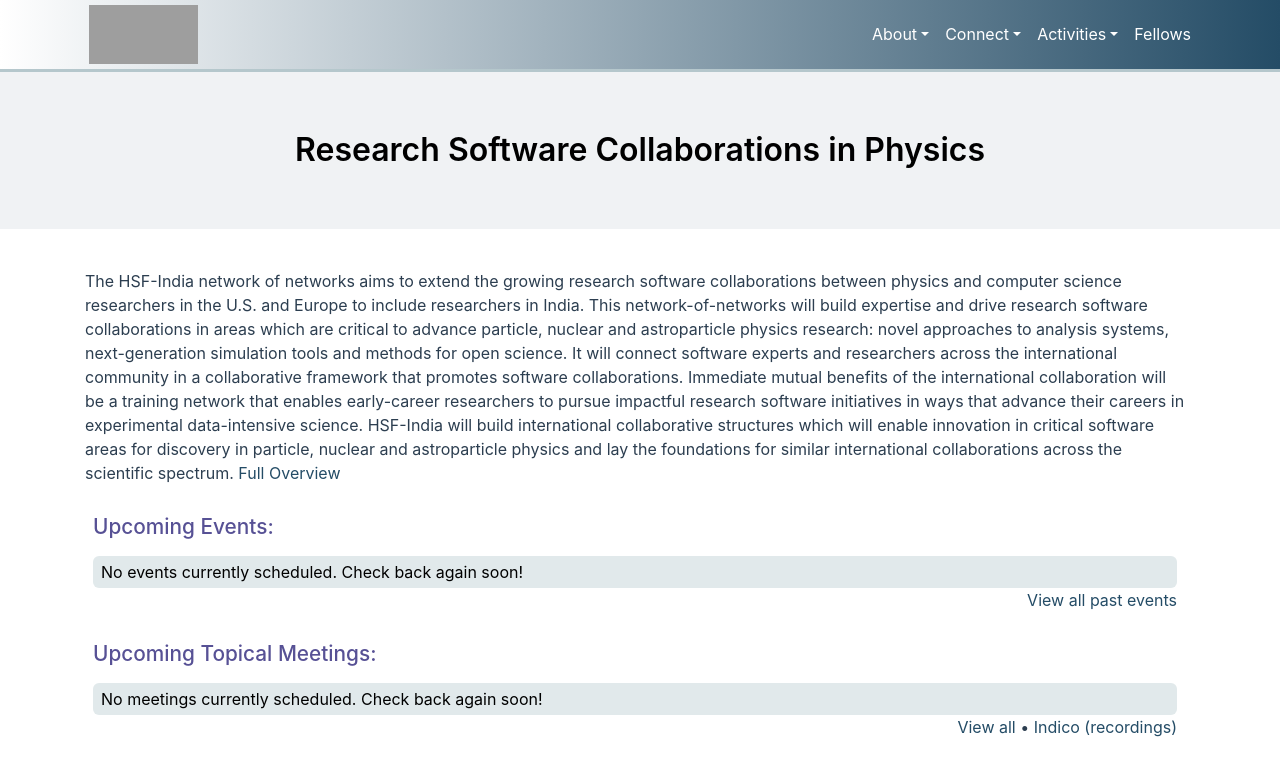
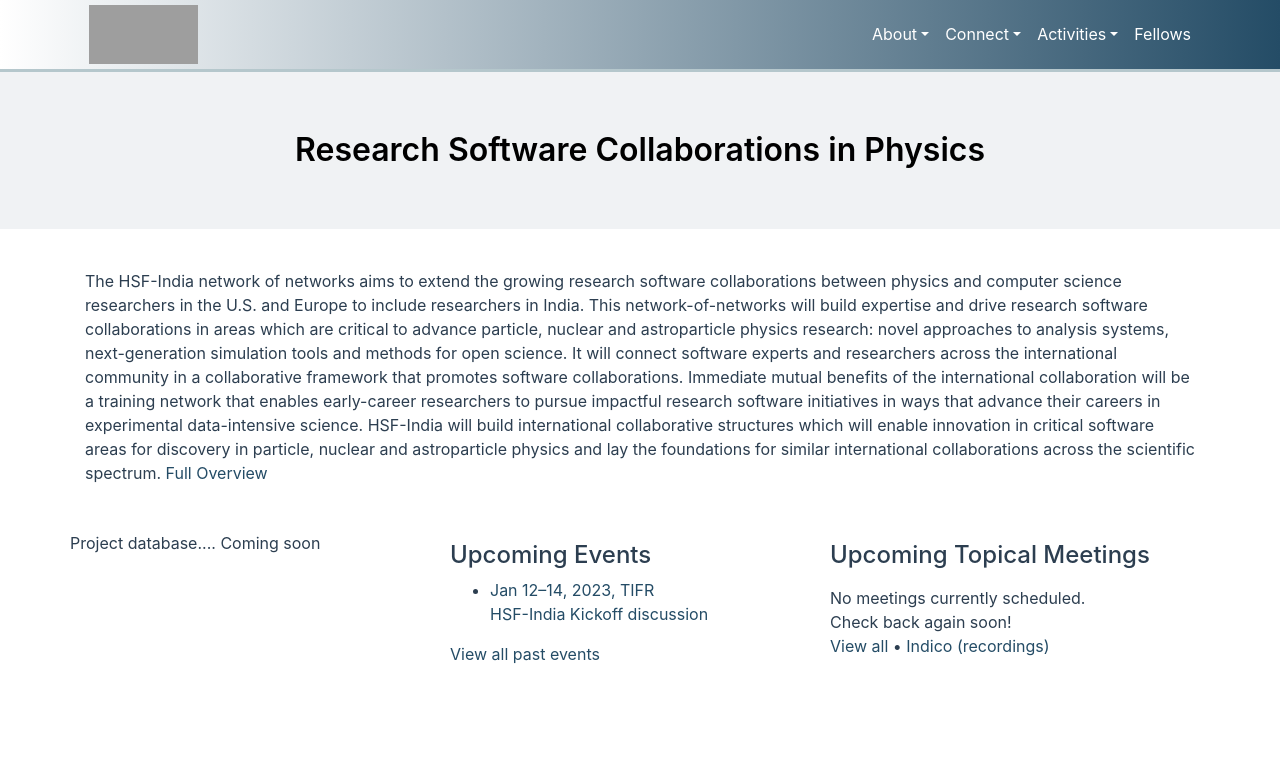
Before and after one commit to research-software-collaborations/research-software-collaborations.github.io, a Jekyll site: the page built from pages/index.html, in a window 1280 px wide and 900 px high. Shown: the top 776 px of the window. Built offline with Jekyll 4.4.1, drawn with Linux system fonts in a browser that asks for light colours; cached includes are drawn as plain includes; grey boxes are pictures that could not be loaded.

Commit message:
working towards a mainpage

```diff
--- /dev/null
+++ b/_data/events/20230112-kickoff.yml
@@ -0,0 +1,7 @@
+name: HSF-India Kickoff discussion
+startdate: 2023-01-12
+enddate: 2023-01-14
+location: TIFR
+meetingurl: https://indico.cern.ch/event/1204021/
+image:
+description: Project kickoff discussion
--- /dev/null
+++ b/_includes/display_events.html
@@ -0,0 +1,44 @@
+{% comment %}
+Go through the list and produce a list of upcoming events as well as a
+list of events in the past 90 days. Treat 6 days ago as "now" so that
+ongoing events don't get prematurely flagged as recent.
+{% endcomment %}
+
+<div class="mainpage-sidebar-text">
+<h4>Upcoming Events</h4>
+</div>
+
+{%- include get_all_events.html -%}
+
+{% assign selected_events = all_events | where_day_range: "startdate", 6 | where_exp: "item", "item.skipfrontpage != true" | reverse %}
+
+<ul>
+  {% for event in selected_events %}
+    <li>
+      <a href="{{event.meetingurl}}">
+        <div class="event">
+          <div class="date">
+            {{ event.startdate | print_date_range: event.enddate }}, {{event.location}}
+          </div>
+{% comment %}
+          <div class="location">
+            {{event.location}}
+          </div>
+{% endcomment %}
+          <div class="name">
+            {{event.name}}
+          </div>
+        </div>
+      </a>
+    </li>
+  {% endfor %}
+</ul>
+{%- if selected_events.size == 0 %}
+  <div class="empty">
+    No events currently scheduled. <br>Check back again soon!
+  </div>
+{%- endif %}
+
+<div class="mainpage-sidebar-links">
+<a href="/events.html">View all past events</a>
+</div>
--- /dev/null
+++ b/_includes/display_topical.html
@@ -0,0 +1,37 @@
+<div class="mainpage-sidebar-text">
+<h4>Upcoming Topical Meetings</h4>
+</div>
+{% include get_indico_list.html %}
+{% assign upcoming_topical = indico_list | where_day_range: "startdate", 1 %}
+
+<ul>
+{% for event in upcoming_topical %}
+  <li>
+    <a href="{{event.meetingurl}}">
+      <div class="event">
+        <div class="date">
+          {{ event.startdate | print_date_range: event.enddate }}
+        </div>
+        <div class="location">
+        </div>
+        <div class="name">
+          {{event.name}}
+        </div>
+      </div>
+    </a>
+  </li>
+{% endfor %}
+</ul>
+
+{%- if upcoming_topical.size == 0 %}
+  <div class="empty">
+    No meetings currently scheduled. <br>Check back again soon!
+  </div>
+{%- endif %}
+
+<div class="mainpage-sidebar-links">
+<a href="/topical.html" aria-label="View all topical meetings">View all</a>
+&bull;
+<a href="https://indico.cern.ch/category/10570/" aria-label="Indico page for topical meetings">Indico</a>
+<a href="https://www.youtube.com/channel/UC8Dmx4MYjp6RQ9ngc58Ujmg/videos" aria-label="Recordings of past topical meetings">(recordings)</a>
+</div>
--- a/_includes/get_all_events.html
+++ b/_includes/get_all_events.html
@@ -2,5 +2,4 @@
 Collect all the events, merging lists as appropriate.
 {%- endcomment -%}
 
-{%- assign blueprint = site.data.indico["blueprint"] | values -%}
-{%- assign all_events = site.data.events | values | concat: blueprint | sort: "startdate" | reverse -%}
+{%- assign all_events = site.data.events | values | sort: "startdate" | reverse -%}
--- a/assets/css/style.scss
+++ b/assets/css/style.scss
@@ -399,6 +399,13 @@ div#container {
   }
 }
 
+@media only screen and (min-width: 768px) {
+  .mainpage-triple {
+    flex: 1 0px;
+    margin-right: 10px;
+  }
+}
+
 main {
   padding-top: 0px;
 }
--- a/pages/index.html
+++ b/pages/index.html
@@ -6,8 +6,8 @@ bgimage: assets/images/Tprime-200pu-PhaseII-black-arctic-main-image.jpg
 ---
 
 <div class="mainpage-all">
-<div class="mainpage-main mainpage-container">
 <div class="mainpage-intro mainpage-core">
+
 
 <!--
 <h4>Research Software Collaborations in Physics</h4>
@@ -21,98 +21,23 @@ HSF-India will build international collaborative structures which will enable in
 
 </div>
 
-<div class="mainpage-sidebar mainpage-container">
-<div class="mainpage-events mainpage-core">
 
-{% comment %}
-Go through the list and produce a list of upcoming events as well as a
-list of events in the past 90 days. Treat 6 days ago as "now" so that
-ongoing events don't get prematurely flagged as recent.
-{% endcomment %}
 
-<div class="mainpage-sidebar-text">
-<h4>Upcoming Events:</h4>
+<div class="row">
+  <div class="mainpage-triple mainpage-container">
+    Project database.... Coming soon
+  </div>
+  <div class="mainpage-triple mainpage-container">
+  <div class="mainpage-events mainpage-core">
+    {%- include display_events.html -%}
+  </div>
+  </div>
+  <div class="mainpage-triple mainpage-container">
+  <div class="mainpage-topical mainpage-core">
+    {%- include display_topical.html -%}
+  </div>
+  </div>
 </div>
 
-{%- include get_all_events.html -%}
-
-{% assign selected_events = all_events | where_day_range: "startdate", 6 | where_exp: "item", "item.skipfrontpage != true" | reverse %}
-
-<ul>
-  {% for event in selected_events %}
-    <li>
-      <a href="{{event.meetingurl}}">
-        <div class="event">
-          <div class="date">
-            {{ event.startdate | print_date_range: event.enddate }}
-          </div>
-          <div class="location">
-            {{event.location}}
-          </div>
-          <div class="name">
-            {{event.name}}
-          </div>
-        </div>
-      </a>
-    </li>
-  {% endfor %}
-</ul>
-{%- if selected_events.size == 0 %}
-  <div class="empty">
-    No events currently scheduled. Check back again soon!
-  </div>
-{%- endif %}
-
-<div class="mainpage-sidebar-links">
-<a href="/events.html">View all past events</a>
-</div>
-</div>
-
-<div class="mainpage-topical mainpage-core">
-
-<div class="mainpage-sidebar-text">
-<h4>Upcoming Topical Meetings:</h4>
-</div>
-{% include get_indico_list.html %}
-{% assign upcoming_topical = indico_list | where_day_range: "startdate", 1 %}
-
-<ul>
-{% for event in upcoming_topical %}
-  <li>
-    <a href="{{event.meetingurl}}">
-      <div class="event">
-        <div class="date">
-          {{ event.startdate | print_date_range: event.enddate }}
-        </div>
-        <div class="location">
-        </div>
-        <div class="name">
-          {{event.name}}
-        </div>
-      </div>
-    </a>
-  </li>
-{% endfor %}
-</ul>
-
-{%- if upcoming_topical.size == 0 %}
-  <div class="empty">
-    No meetings currently scheduled. Check back again soon!
-  </div>
-{%- endif %}
-
-<div class="mainpage-sidebar-links">
-<a href="/topical.html" aria-label="View all topical meetings">View all</a>
-&bull;
-<a href="https://indico.cern.ch/category/10570/" aria-label="Indico page for topical meetings">Indico</a>
-<a href="https://www.youtube.com/channel/UC8Dmx4MYjp6RQ9ngc58Ujmg/videos" aria-label="Recordings of past topical meetings">(recordings)</a>
-</div>
-</div>
-
-<div class="mainpage-related mainpage-core">
-<div class="mainpage-sidebar-text">
 
 </div>
-</div>
-</div>
-</div>
```
Also changed, not shown: pages/events.md (+3 -3 lines), pages/topical.md (+5 -7 lines).
